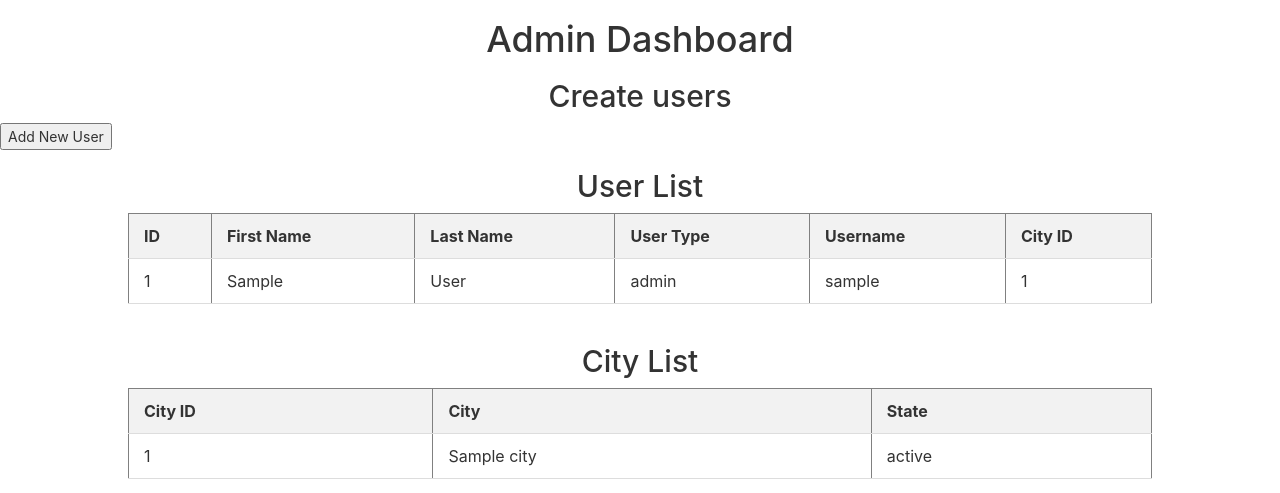
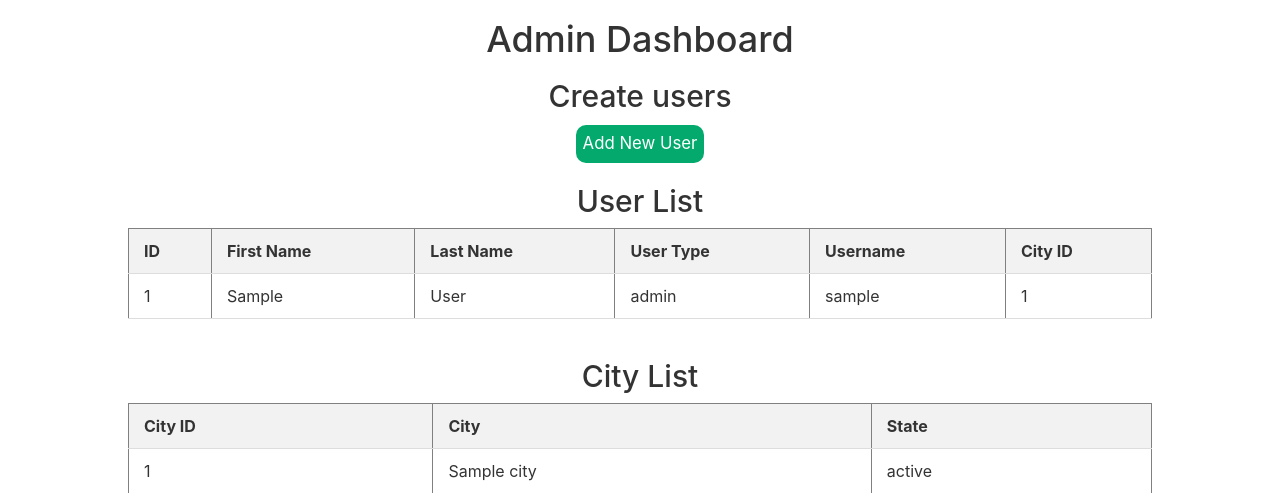
Before and after one commit to MedChest-Development-Group/retail, a Flask app: template app/templates/admin/dashboard.html in a window 1280 px wide. Shown: the top 493 px of the page. Run offline with Flask 3, Linux system fonts and the light colour scheme; the template is opened without the code that fills it: most values are stand-ins (such as "Sample title", 1, 10 or a date in 2020).

Commit message:
admin page design changes

```diff
--- a/app/static/css/main.css
+++ b/app/static/css/main.css
@@ -203,6 +203,26 @@ button#loginButton:hover {
     text-align: center;
 }
 
+.user-button {
+    border: 2px solid white;
+    padding: .5%;
+    border-radius: 12px;
+    font-size: 1.2em;
+    min-width: 25px;
+    min-height: 25px;
+    cursor: pointer;
+    text-decoration: none;
+    color: white;
+    background-color: var(--retail-green);
+    display: block;
+    margin-left: auto;
+    margin-right: auto;
+}
+
+.user-button:hover {
+    text-decoration: none;
+}
+
 .users-list {
     width: 80%;
     margin: auto;
--- a/app/templates/admin/create_user.html
+++ b/app/templates/admin/create_user.html
@@ -1,7 +1,7 @@
 {% extends "base.html" %}
 
 {% block content %}
-<div>
+<div class="user-create-form">
     <h1>Create User</h1>
     <form method="POST">
         <label for="first_name">First Name:</label>
```
